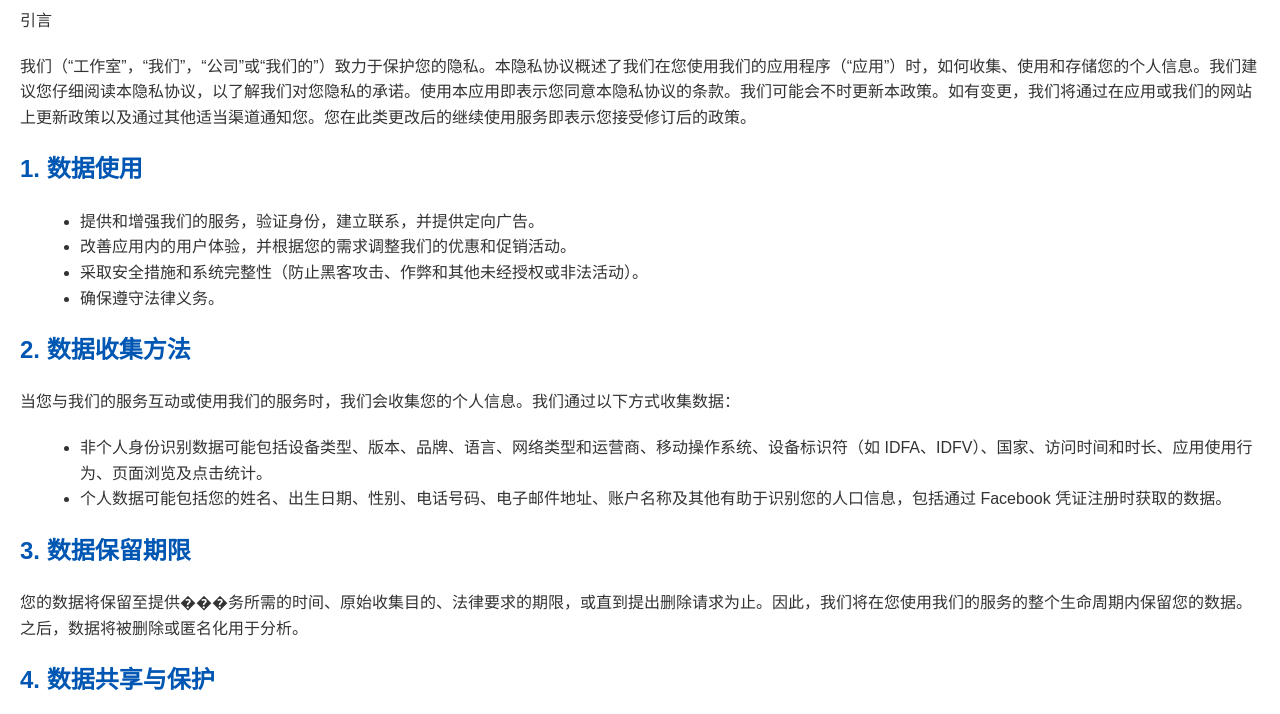
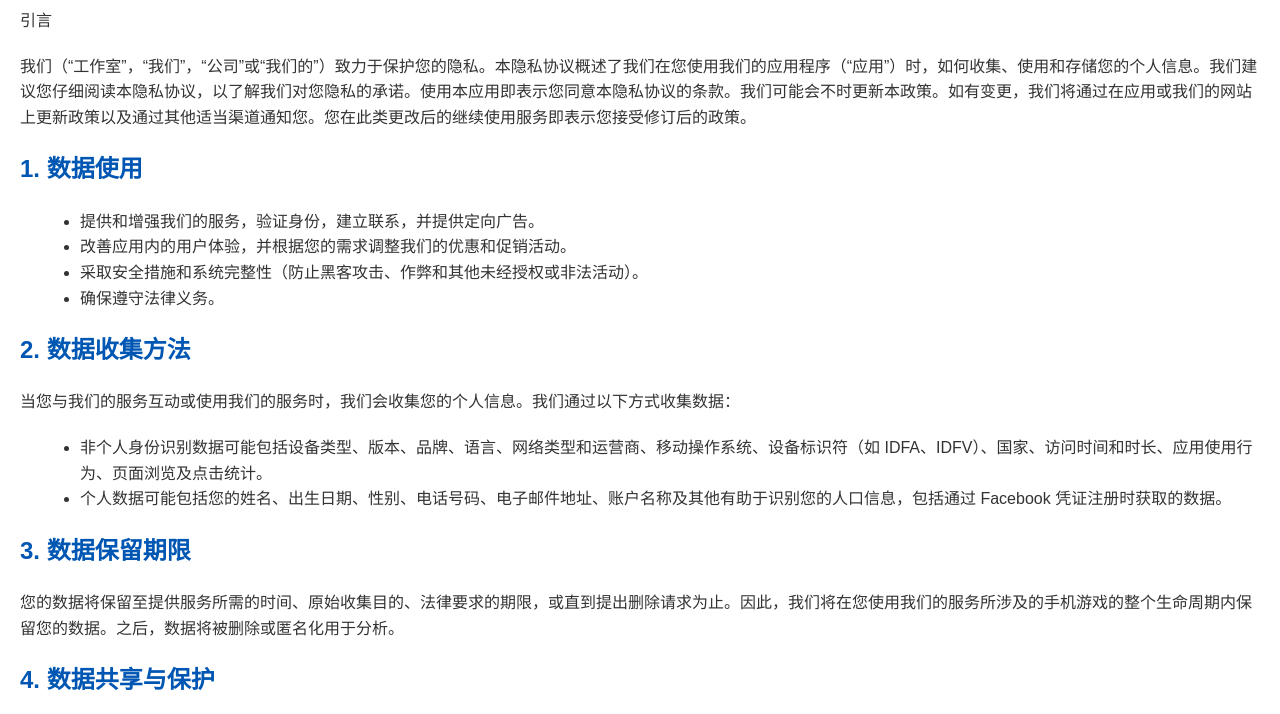
Before and after one commit to smashlj/smashlj.github.io, a plain HTML site: page index.html in a window 1280 px wide. Shown: the part 86-800 px from the top of the page. Drawn offline with Linux system fonts and the light colour scheme.

Commit message:
Update index.html

```diff
--- a/index.html
+++ b/index.html
@@ -44,7 +44,7 @@
     </ul>
 
     <h2>3. 数据保留期限</h2>
-    <p>您的数据将保留至提供���务所需的时间、原始收集目的、法律要求的期限，或直到提出删除请求为止。因此，我们将在您使用我们的服务的整个生命周期内保留您的数据。之后，数据将被删除或匿名化用于分析。</p>
+    <p>您的数据将保留至提供服务所需的时间、原始收集目的、法律要求的期限，或直到提出删除请求为止。因此，我们将在您使用我们的服务所涉及的手机游戏的整个生命周期内保留您的数据。之后，数据将被删除或匿名化用于分析。</p>
 
     <h2>4. 数据共享与保护</h2>
     <p>本节解释了我们可能如何与为我们提供服务或在网络上提供您使用的游戏和应用程序的第三方共享我们收集的信息。我们不会以金钱交换分享个人信息。我们可能会与以下接收者共享您的信息，并用于以下目的：</p>
```
